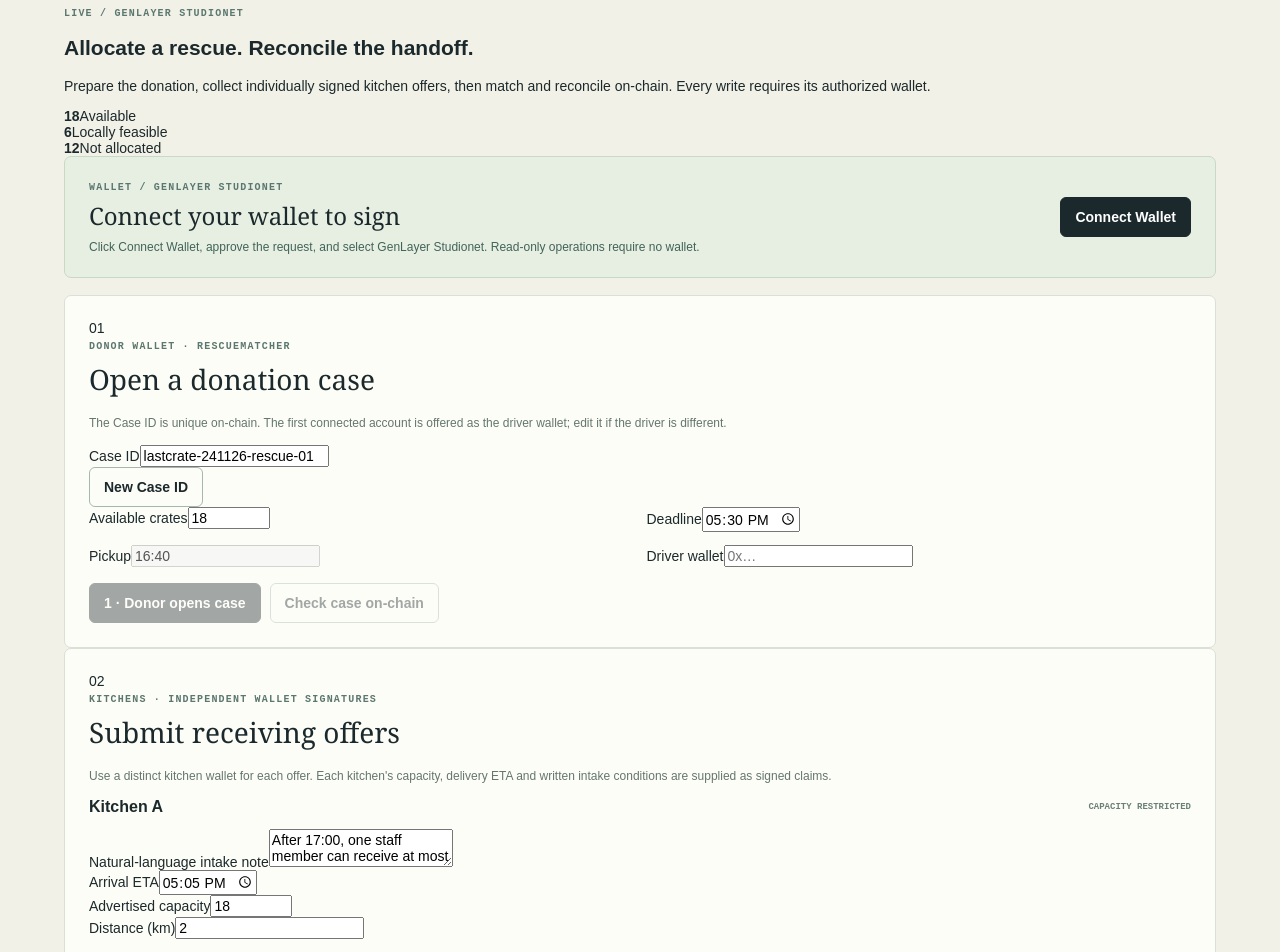
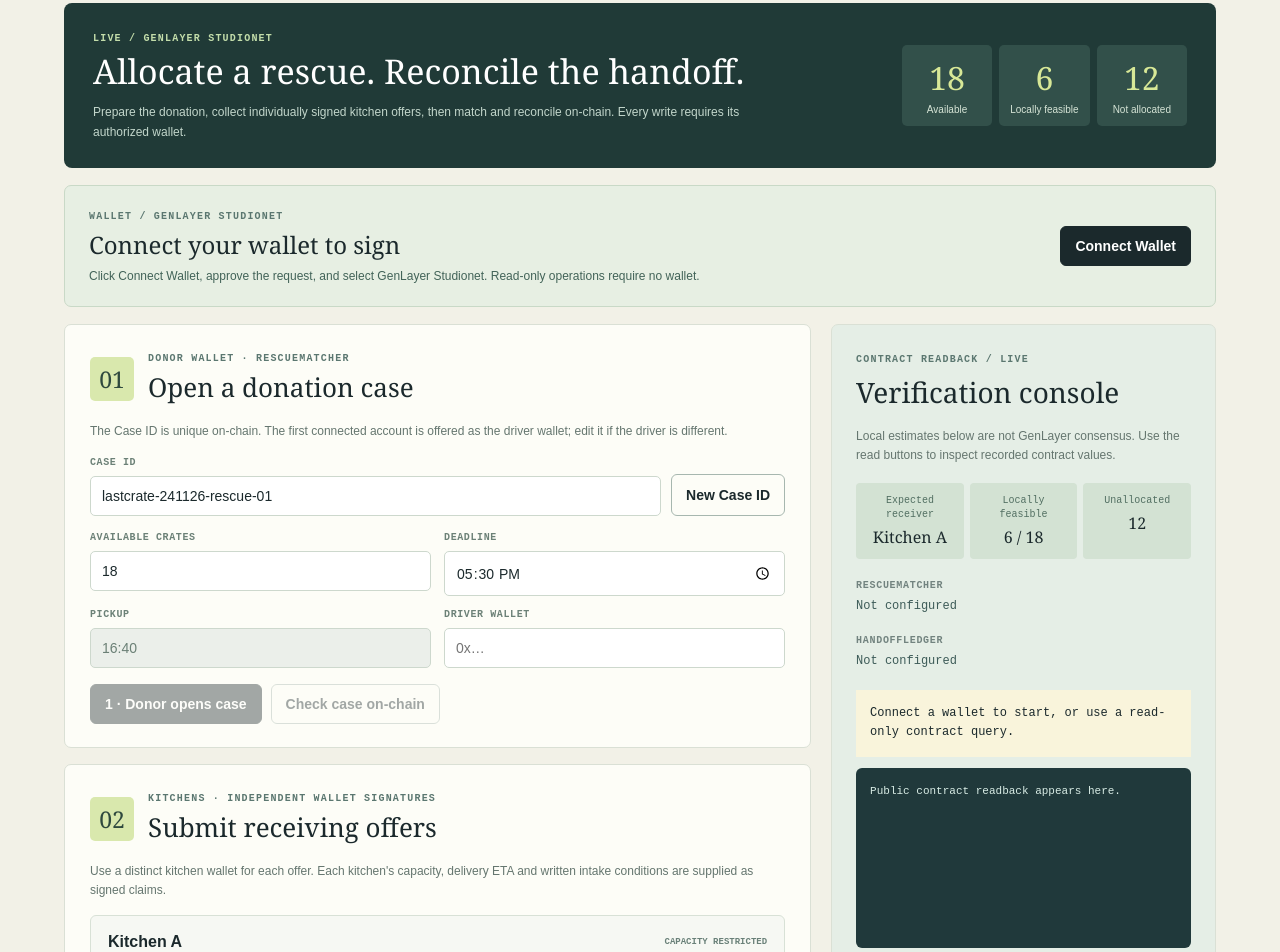
Before and after one commit to bearbaba/LASTCRATE, a Next.js app: page / in a window 1280 px wide. Shown: the part 520-1472 px from the top of the page. Built offline with nearby package versions, Linux system fonts and the light colour scheme.

Commit message:
style: production-ready live case form, signing steps and verification console

```diff
--- a/app/globals.css
+++ b/app/globals.css
@@ -65,3 +65,40 @@
 .walletPanel .walletError{color:#9a422c;font-weight:700;margin:9px 0 0}
 @media(max-width:850px){.headerActions{gap:8px}.headerTags span:nth-child(2){display:none}}
 @media(max-width:520px){.walletTop{min-width:auto}.walletTop button{padding:10px;font-size:10px}.walletTop small{font-size:9px}.walletPanel{flex-direction:column;align-items:stretch;padding:16px}.walletPanel button{width:100%}.headerTags{display:none}.headerActions{margin-left:auto}}
+
+/* Unified live case workspace: reusable product workflow, not a filming mode */
+.liveIntro{display:flex;align-items:center;justify-content:space-between;gap:24px;background:#203a37;color:white;border-radius:8px;padding:25px 29px;margin-bottom:17px}
+.liveIntro .eyebrow{color:#c3ddaa}
+.liveIntro h2{font:normal clamp(24px,3vw,34px)/1.2 Georgia,serif;margin:7px 0 10px}
+.liveIntro p{font-size:12px;color:#c2d6cb;line-height:1.7;max-width:680px;margin:0}
+.liveIntroCounts{display:grid;grid-template-columns:repeat(3,minmax(75px,1fr));min-width:280px;gap:7px}
+.liveIntroCounts div{padding:11px;background:#32504a;border-radius:5px;text-align:center}
+.liveIntroCounts b{display:block;color:#d8e897;font:normal 32px Georgia,serif}
+.liveIntroCounts span{display:block;color:#d6e4d6;font-size:10px;margin-top:5px}
+.liveLayout{display:grid;grid-template-columns:minmax(0,1.32fr) minmax(320px,.68fr);gap:20px;align-items:start}
+.liveMain{display:flex;flex-direction:column;gap:16px;min-width:0}
+.liveMain .panel{padding:23px 25px}
+.liveStepTitle{display:flex;gap:14px;align-items:center;margin-bottom:12px}
+.liveStepTitle h2{font:normal 26px Georgia,serif;margin:5px 0}
+.stepNumber{display:flex;align-items:center;justify-content:center;background:#d9e8ad;color:#2f493e;border-radius:5px;width:44px;height:44px;flex-shrink:0;font:normal 23px Georgia,serif}
+.liveMain label{display:block;font:700 10px monospace;letter-spacing:.06em;color:#6c8177;text-transform:uppercase;margin:0 0 8px}
+.liveMain input,.liveMain textarea{width:100%;font:inherit;color:var(--ink);background:#fff;border:1px solid #cdd8cd;border-radius:5px;padding:11px;outline-offset:2px}
+.liveMain textarea{resize:vertical;line-height:1.5}
+.liveMain input:disabled{background:#ebefea;color:#6b8076}
+.liveMain .fields{margin:12px 0 16px}
+.caseIdRow{display:grid;grid-template-columns:minmax(0,1fr) auto;align-items:end;gap:10px;margin:16px 0}
+.caseIdRow>button{height:42px;white-space:nowrap}
+.liveOffer{padding:17px;border:1px solid #d8e1d6;border-radius:6px;background:#f6f8f3;margin:15px 0}
+.liveOfferFields{display:grid;grid-template-columns:repeat(3,minmax(0,1fr));gap:10px;margin-top:13px}
+.liveOffer .actions{align-items:center}
+.liveOffer .actions small{max-width:230px}
+.liveConsole{position:sticky;top:15px;min-width:0}
+.localPreview{display:grid;grid-template-columns:repeat(3,minmax(0,1fr));gap:6px;margin:18px 0 21px}
+.localPreview div{background:#d3e2d3;border-radius:4px;padding:11px 8px;text-align:center;min-width:0}
+.localPreview span{display:block;color:#526f62;font:10px/1.4 monospace;margin-bottom:5px}
+.localPreview strong{display:block;font:normal 16px/1.3 Georgia,serif;overflow-wrap:anywhere}
+.sessionTx{display:flex;flex-direction:column;gap:9px;border-top:1px solid #bed2c2;padding-top:17px;margin-top:17px}
+.sessionTx a{font:11px/1.5 monospace;overflow-wrap:anywhere;text-decoration:underline;color:#315b4b}
+@media(max-width:1030px){.liveLayout{grid-template-columns:1fr}.liveConsole{position:static}}
+@media(max-width:720px){.liveIntro{flex-direction:column;align-items:stretch}.liveIntroCounts{min-width:0}}
+@media(max-width:520px){.liveIntro{padding:20px}.liveIntroCounts{grid-template-columns:repeat(3,minmax(0,1fr))}.liveIntroCounts b{font-size:27px}.liveMain .panel{padding:16px}.liveOfferFields{grid-template-columns:1fr 1fr}.caseIdRow{grid-template-columns:1fr}.caseIdRow>button{width:100%}.liveStepTitle h2{font-size:23px}.liveConsole{padding:16px}}
```
